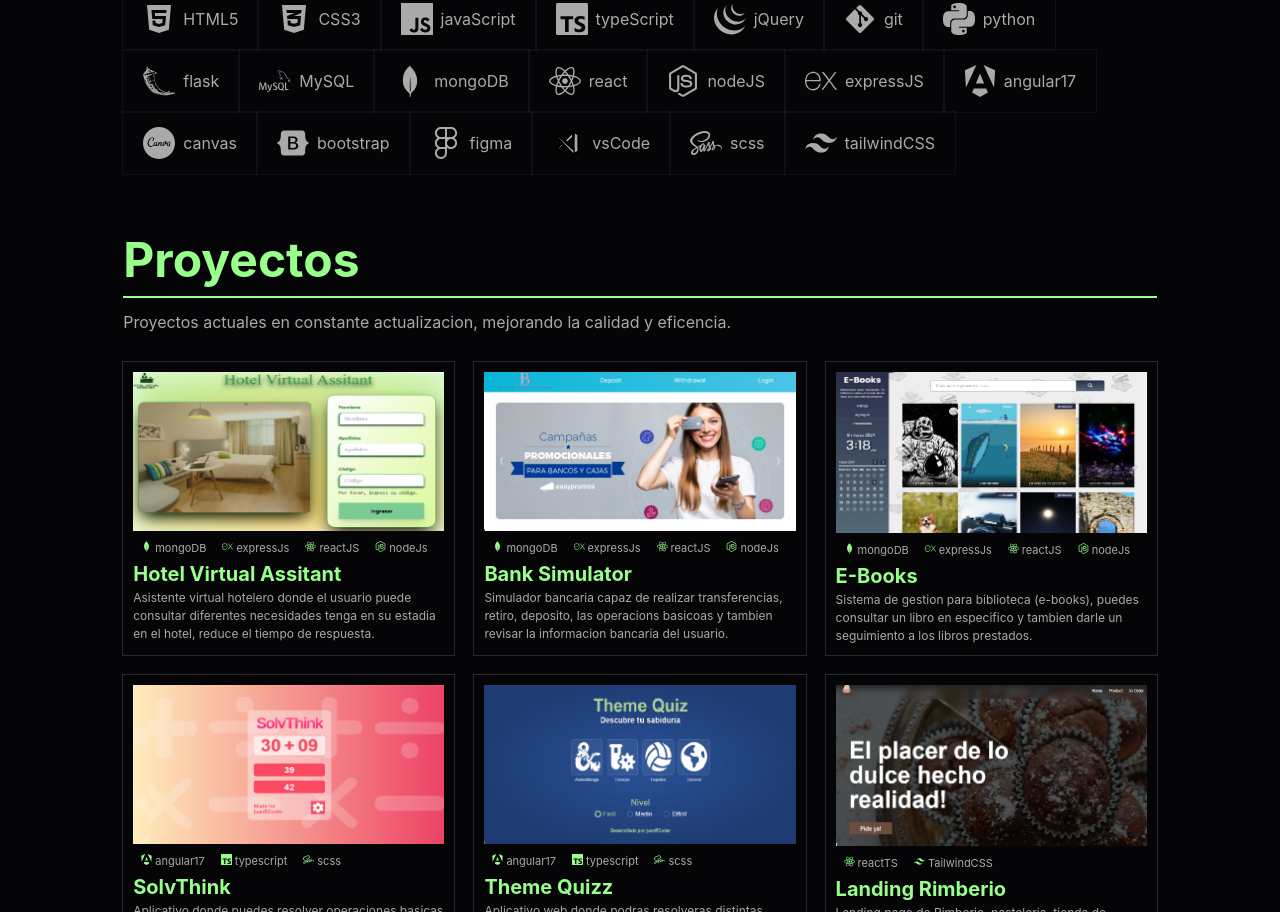
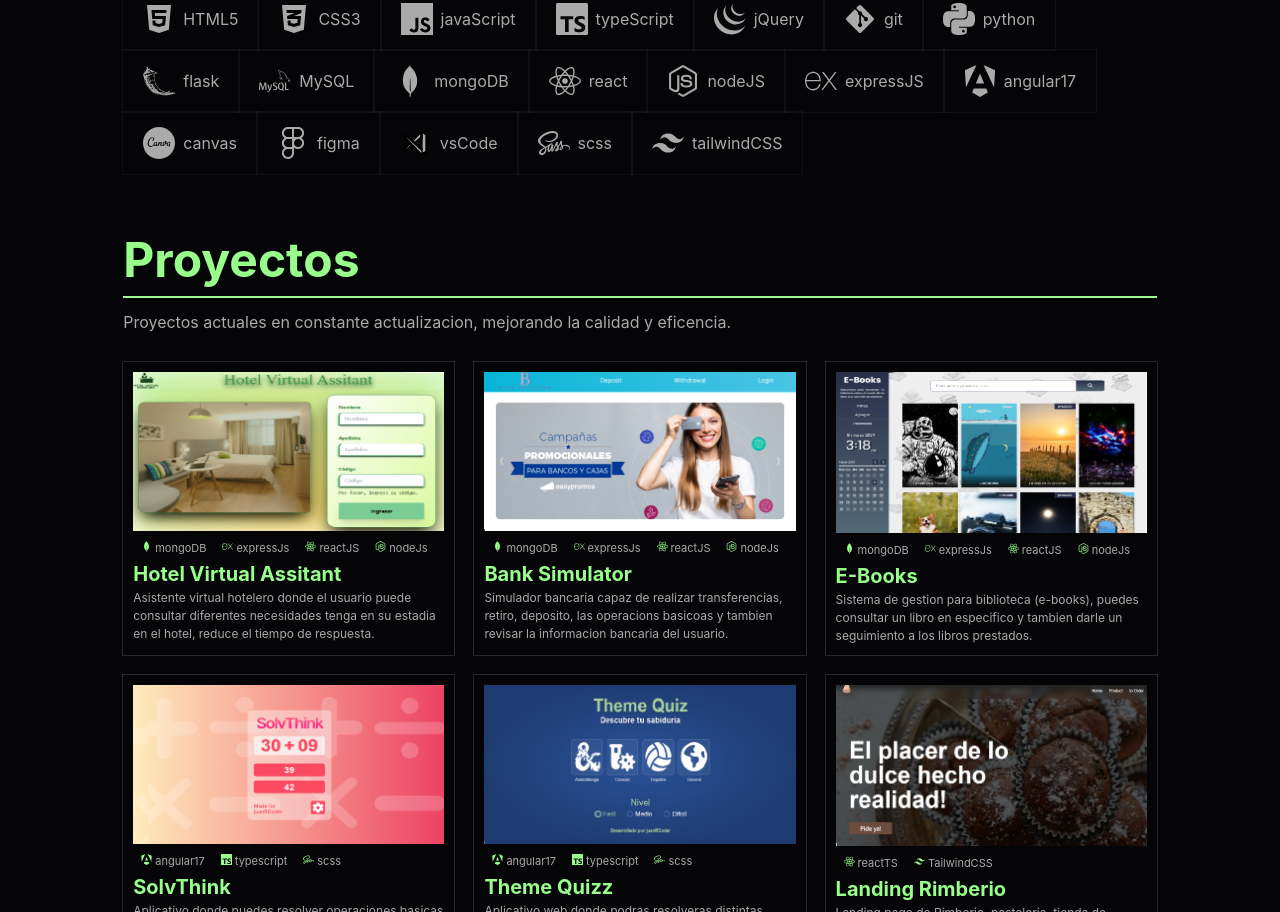
Before and after one commit to juanRCoder/updating-portfolio, a React (Vite) app: page / in a window 1280 px wide. Shown: the part 1120-2032 px from the top of the page. Built offline with nearby package versions, Linux system fonts and the light colour scheme; the HTML template or start-up script is replaced by a standard one.

Commit message:
fix: delete skill bootstrap

```diff
--- a/src/components/Skills/Skills.tsx
+++ b/src/components/Skills/Skills.tsx
@@ -1,4 +1,4 @@
-import { FaHtml5, FaCss3Alt, FaGitAlt, FaReact, FaNodeJs, FaBootstrap, FaFigma, FaSass } from "react-icons/fa6";
+import { FaHtml5, FaCss3Alt, FaGitAlt, FaReact, FaNodeJs, FaFigma, FaSass } from "react-icons/fa6";
 import { SiJavascript, SiTypescript, SiJquery, SiPython, SiFlask, SiMysql, SiMongodb, SiExpress, SiAngular, SiCanva, SiTailwindcss } from "react-icons/si";
 import { TbBrandVscode } from "react-icons/tb";
 
@@ -21,7 +21,6 @@ function Skills() {
         { icon: <SiExpress className="rIcon" />, text: 'expressJS' },
         { icon: <SiAngular className="rIcon" />, text: 'angular17' },
         { icon: <SiCanva className="rIcon" />, text: 'canvas' },
-        { icon: <FaBootstrap className="rIcon" />, text: 'bootstrap' },
         { icon: <FaFigma className="rIcon" />, text: 'figma' },
         { icon: <TbBrandVscode className="rIcon" />, text: 'vsCode' },
         { icon: <FaSass className="rIcon" />, text: 'scss' },
```
